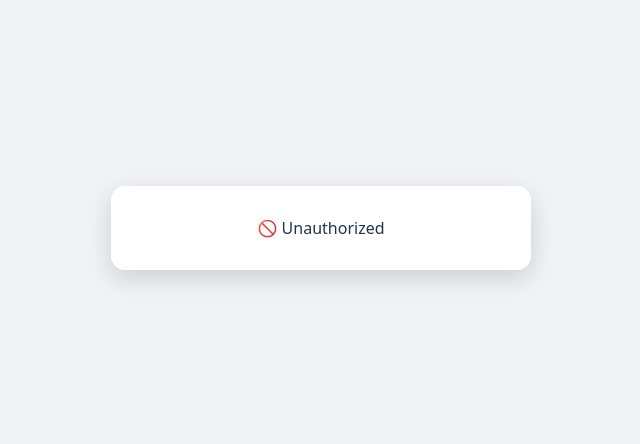
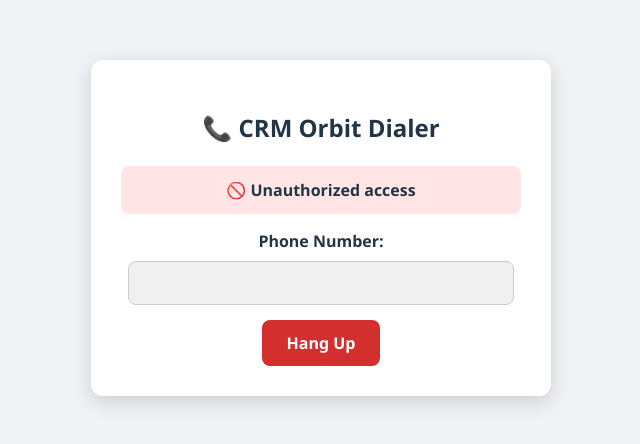
Before and after one commit to rekksu/twilio-inbound, a React (Vite) app: page / in a window 1280 px wide. Shown: the part 172-616 px from the top of the page, without its empty margins (319-959 px from the left). Built offline with nearby package versions, Linux system fonts and the light colour scheme.

Commit message:
stable 13.0

```diff
--- a/src/App.jsx
+++ b/src/App.jsx
@@ -1,39 +1,84 @@
-import React, { useEffect, useRef, useState } from "react";
+import React, { useState, useEffect, useRef } from "react";
 import { Device } from "@twilio/voice-sdk";
 
-const TOKEN_URL =
+const CLOUD_FUNCTION_URL =
   "https://us-central1-vertexifycx-orbit.cloudfunctions.net/getVoiceToken";
 const CALL_LOG_FUNCTION_URL =
   "https://us-central1-vertexifycx-orbit.cloudfunctions.net/createCallLog";
 const VERIFY_ACCESS_URL =
   "https://us-central1-vertexifycx-orbit.cloudfunctions.net/verifyDialerAccess";
 
-export default function InboundAgent() {
-  const deviceRef = useRef(null);
-  const callRef = useRef(null);
-  const audioRef = useRef(null);
-  const startedAtRef = useRef(null);
-  const savedRef = useRef(false);
-  const orgIdRef = useRef(null);
-
-  const [status, setStatus] = useState("Initializing…");
-  const [incoming, setIncoming] = useState(false);
-  const [inCall, setInCall] = useState(false);
-  const [duration, setDuration] = useState(0);
-  const [audioEnabled, setAudioEnabled] = useState(false);
+export default function App() {
+  const [status, setStatus] = useState("Initializing...");
+  const [phoneNumber, setPhoneNumber] = useState("");
+  const [isHangupEnabled, setIsHangupEnabled] = useState(false);
+  const [callDuration, setCallDuration] = useState(0);
   const [micMuted, setMicMuted] = useState(false);
 
   // 🔐 auth states
   const [authorized, setAuthorized] = useState(false);
   const [authChecked, setAuthChecked] = useState(false);
 
-  /* ---------------- VERIFY ACCESS ---------------- */
+  const deviceRef = useRef(null);
+  const callRef = useRef(null);
+  const timerRef = useRef(null);
+  const startedAtRef = useRef(null);
+
+  // ✅ refs
+  const customerIdRef = useRef(null);
+  const orgIdRef = useRef(null);
+  const hasSavedRef = useRef(false);
+
+  const formatPhoneNumber = (num) => {
+    let cleaned = num.replace(/[\s\-\(\)]/g, "");
+    if (!cleaned.startsWith("+")) cleaned = "+" + cleaned;
+    return cleaned;
+  };
+
+  const saveCallLog = async (statusStr, reason, duration, start, end, to) => {
+    if (!to || !statusStr || hasSavedRef.current) return;
+    hasSavedRef.current = true;
+
+    await fetch(CALL_LOG_FUNCTION_URL, {
+      method: "POST",
+      headers: { "Content-Type": "application/json" },
+      body: JSON.stringify({
+        to: formatPhoneNumber(to),
+        status: statusStr,
+        reason,
+        customerId: customerIdRef.current,
+        orgId: orgIdRef.current,
+        startedAt: start ? new Date(start).toISOString() : null,
+        endedAt: end ? new Date(end).toISOString() : null,
+        durationSeconds: duration,
+      }),
+    });
+  };
+
+  const startTimer = () => {
+    timerRef.current = setInterval(() => {
+      setCallDuration(
+        Math.floor((Date.now() - startedAtRef.current) / 1000)
+      );
+    }, 1000);
+  };
+
+  const stopTimer = () => {
+    if (timerRef.current) clearInterval(timerRef.current);
+  };
+
+  /* =========================
+     🔐 VERIFY ACCESS FIRST
+     ========================= */
   useEffect(() => {
     const verifyAccess = async () => {
       const params = new URLSearchParams(window.location.search);
       const accessKey = params.get("accessKey");
 
-      orgIdRef.current = params.get("orgid");
+      const to = params.get("to");
+      customerIdRef.current = params.get("customerId");
+
+      setPhoneNumber(to || "");
 
       if (!accessKey) {
         setStatus("🚫 Unauthorized access");
@@ -69,136 +114,79 @@ export default function InboundAgent() {
     verifyAccess();
   }, []);
 
-  /* ---------------- ENABLE AUDIO & INIT DEVICE ---------------- */
-  const enableAudio = () => {
-    setAudioEnabled(true);
-    if (authChecked && authorized) initDevice();
-  };
+  /* =========================
+     📞 INIT CALL (ONLY IF AUTH)
+     ========================= */
+  useEffect(() => {
+    if (!authChecked || !authorized) return;
 
-  const initDevice = async () => {
-    try {
-      const stream = await navigator.mediaDevices.getUserMedia({ audio: true });
-      stream.getTracks().forEach((t) => t.stop());
+    const params = new URLSearchParams(window.location.search);
+    const to = params.get("to");
 
-      audioRef.current = new Audio();
-      audioRef.current.autoplay = true;
+    if (!to) {
+      setStatus("❌ Missing phone number");
+      return;
+    }
 
-      const res = await fetch(`${TOKEN_URL}?identity=agent`);
-      const { token } = await res.json();
+    const initCall = async () => {
+      setStatus("Fetching token...");
 
-      const device = new Device(token, {
-        enableRingingState: true,
-        closeProtection: true,
+      const tokenRes = await fetch(`${CLOUD_FUNCTION_URL}?identity=agent`);
+      const { token } = await tokenRes.json();
+
+      const device = new Device(token, { enableRingingState: true });
+      deviceRef.current = device;
+
+      setStatus("Dialing...");
+
+      const call = await device.connect({
+        params: { To: formatPhoneNumber(to) },
       });
 
-      deviceRef.current = device;
-      device.audio.incoming(audioRef.current);
+      callRef.current = call;
+      setIsHangupEnabled(true);
 
-      device.on("incoming", (call) => {
-        savedRef.current = false;
-        callRef.current = call;
-        setIncoming(true);
-        setStatus("📞 Incoming call");
+      call.on("ringing", () => setStatus("📞 Ringing..."));
+
+      call.on("accept", () => {
+        startedAtRef.current = Date.now();
+        startTimer();
+        setStatus("✅ Connected!");
+      });
 
       call.on("disconnect", () => {
-          saveCall(
-            "ended",
-            null,
-            call.parameters.From,
-            startedAtRef.current,
-            Date.now()
-          );
-          startedAtRef.current = null;
-          setInCall(false);
-          setIncoming(false);
+        stopTimer();
+        const end = Date.now();
+        const dur = startedAtRef.current
+          ? Math.floor((end - startedAtRef.current) / 1000)
+          : 0;
+
+        saveCallLog("ended", null, dur, startedAtRef.current, end, to);
+        setIsHangupEnabled(false);
         setMicMuted(false);
-          setStatus("✅ Ready for inbound calls");
+        setStatus("📴 Call ended");
       });
 
       call.on("error", (err) => {
-          saveCall(
-            "failed",
-            err.message,
-            call.parameters.From,
-            startedAtRef.current,
-            Date.now()
-          );
-          setInCall(false);
-          setIncoming(false);
+        stopTimer();
+        const end = Date.now();
+        const dur = startedAtRef.current
+          ? Math.floor((end - startedAtRef.current) / 1000)
+          : 0;
+
+        saveCallLog("failed", err.message, dur, startedAtRef.current, end, to);
+        setIsHangupEnabled(false);
         setMicMuted(false);
-          setStatus("✅ Ready for inbound calls");
-        });
-      });
-
-      await device.register();
-      setStatus("✅ Ready for inbound calls");
-    } catch (err) {
-      console.error(err);
-      setStatus("❌ Init failed");
-    }
-  };
-
-  /* ---------------- TIMER ---------------- */
-  useEffect(() => {
-    let timer;
-    if (inCall && startedAtRef.current) {
-      timer = setInterval(() => {
-        setDuration(Math.floor((Date.now() - startedAtRef.current) / 1000));
-      }, 1000);
-    }
-    return () => clearInterval(timer);
-  }, [inCall]);
-
-  /* ---------------- SAVE CALL ---------------- */
-  const saveCall = async (status, reason, from, start, end) => {
-    if (savedRef.current) return;
-    savedRef.current = true;
-
-    await fetch(CALL_LOG_FUNCTION_URL, {
-      method: "POST",
-      headers: { "Content-Type": "application/json" },
-      body: JSON.stringify({
-        to: from,
-        status,
-        reason,
-        direction: "inbound",
-        startedAt: start ? new Date(start).toISOString() : null,
-        endedAt: end ? new Date(end).toISOString() : null,
-        durationSeconds: start && end ? Math.floor((end - start) / 1000) : 0,
-        orgId: orgIdRef.current,
-      }),
+        setStatus("❌ Call failed");
       });
     };
 
-  /* ---------------- ACTIONS ---------------- */
-  const acceptCall = () => {
-    if (!callRef.current) return;
-    startedAtRef.current = Date.now();
-    callRef.current.accept();
-    setIncoming(false);
-    setInCall(true);
-    setStatus("✅ Connected");
-  };
+    initCall();
+  }, [authChecked, authorized]);
 
-  const rejectCall = () => {
-    if (!callRef.current) return;
-    saveCall(
-      "rejected",
-      "Agent rejected",
-      callRef.current.parameters.From,
-      null,
-      Date.now()
-    );
-    callRef.current.reject();
-    setIncoming(false);
-    setStatus("✅ Ready for inbound calls");
-  };
-
-  const hangupCall = () => {
-    if (!callRef.current) return;
-    callRef.current.disconnect();
-    setInCall(false);
-    setStatus("✅ Ready for inbound calls");
+  const hangup = () => {
+    callRef.current?.disconnect();
+    setIsHangupEnabled(false);
   };
 
   const toggleMic = () => {
@@ -208,171 +196,114 @@ export default function InboundAgent() {
     setMicMuted(next);
   };
 
-  /* ---------------- UI ---------------- */
-  if (!authChecked) {
+  /* ---------- UI STYLES (UNCHANGED) ---------- */
+  const containerStyle = {
+    height: "100vh",
+    width: "100vw",
+    display: "flex",
+    justifyContent: "center",
+    alignItems: "center",
+    background: "#f0f2f5",
+  };
+
+  const cardStyle = {
+    width: 400,
+    padding: 30,
+    borderRadius: 12,
+    boxShadow: "0 6px 20px rgba(0,0,0,0.15)",
+    background: "#fff",
+    textAlign: "center",
+    fontFamily: "Segoe UI, sans-serif",
+  };
+
+  const statusStyle = {
+    padding: 12,
+    borderRadius: 8,
+    margin: "15px 0",
+    fontWeight: "bold",
+    background:
+      status.includes("❌") || status.includes("🚫")
+        ? "#ffe5e5"
+        : status.includes("✅")
+        ? "#e5ffe5"
+        : "#e0e0e0",
+  };
+
+  const inputStyle = {
+    padding: 12,
+    width: "90%",
+    borderRadius: 8,
+    border: "1px solid #ccc",
+    fontSize: 16,
+    marginBottom: 15,
+    backgroundColor: "#f0f0f0",
+    color: "#555",
+  };
+
+  const hangupButtonStyle = {
+    padding: "12px 25px",
+    borderRadius: 8,
+    border: "none",
+    cursor: "pointer",
+    fontWeight: "bold",
+    fontSize: 16,
+    background: "#d32f2f",
+    color: "#fff",
+  };
+
+  const micOnStyle = {
+    padding: "12px 20px",
+    borderRadius: 8,
+    border: "none",
+    fontWeight: "bold",
+    background: "#2e7d32",
+    color: "#fff",
+    cursor: "pointer",
+    marginRight: 10,
+  };
+
+  const micOffStyle = {
+    ...micOnStyle,
+    background: "#d32f2f",
+  };
+
+  /* ---------- UI (UNCHANGED) ---------- */
   return (
-      <div style={styles.container}>
-        <div style={styles.card}>🔐 Verifying access…</div>
-      </div>
-    );
-  }
+    <div style={containerStyle}>
+      <div style={cardStyle}>
+        <h2>📞 CRM Orbit Dialer</h2>
 
-  if (!authorized) {
-    return (
-      <div style={styles.container}>
-        <div style={styles.card}>🚫 Unauthorized</div>
-      </div>
-    );
-  }
+        <div style={statusStyle}>{status}</div>
 
-  return (
-    <div style={styles.container}>
-      {!audioEnabled && (
-        <div style={styles.modal}>
-          <div style={styles.modalContent}>
-            <p>🎧 Please enable audio to receive calls</p>
-            <button style={styles.enableButton} onClick={enableAudio}>
-              Enable Audio
-            </button>
-          </div>
-        </div>
+        <label style={{ fontWeight: "bold", marginBottom: 8, display: "block" }}>
+          Phone Number:
+        </label>
+
+        <input type="text" value={phoneNumber} readOnly style={inputStyle} />
+
+        {isHangupEnabled && (
+          <p style={{ fontWeight: "bold" }}>
+            ⏱ Duration: {callDuration}s
+          </p>
         )}
 
-      <div style={styles.card}>
-        <h2 style={styles.title}>📞 Inbound Agent</h2>
-
-        <div style={styles.status}>{status}</div>
-
-        {incoming && (
-          <div style={styles.actions}>
-            <button style={styles.accept} onClick={acceptCall}>
-              Accept
-            </button>
-            <button style={styles.reject} onClick={rejectCall}>
-              Reject
-            </button>
-          </div>
-        )}
-
-        {inCall && (
-          <>
-            <div style={styles.actions}>
+        {isHangupEnabled && (
           <button
-                style={micMuted ? styles.micOff : styles.micOn}
+            style={micMuted ? micOffStyle : micOnStyle}
             onClick={toggleMic}
           >
             {micMuted ? "Mic Off" : "Mic On"}
           </button>
+        )}
 
-              <button style={styles.reject} onClick={hangupCall}>
+        <button
+          style={hangupButtonStyle}
+          onClick={hangup}
+          disabled={!isHangupEnabled}
+        >
           Hang Up
         </button>
-            </div>
-
-            <p style={styles.timer}>⏱ {duration}s</p>
-          </>
-        )}
       </div>
     </div>
   );
 }
-
-/* ---------------- STYLES (UNCHANGED) ---------------- */
-const styles = {
-  container: {
-    position: "fixed",
-    inset: 0,
-    display: "flex",
-    alignItems: "center",
-    justifyContent: "center",
-    background: "#f0f2f5",
-  },
-  card: {
-    width: 360,
-    padding: 30,
-    borderRadius: 14,
-    background: "#fff",
-    boxShadow: "0 8px 24px rgba(0,0,0,.15)",
-    textAlign: "center",
-    zIndex: 1,
-  },
-  title: { marginBottom: 12 },
-  status: {
-    padding: 12,
-    borderRadius: 8,
-    background: "#e0e0e0",
-    fontWeight: "bold",
-    marginBottom: 15,
-  },
-  actions: {
-    display: "flex",
-    justifyContent: "center",
-    gap: 12,
-    flexWrap: "wrap",
-  },
-  accept: {
-    background: "#2e7d32",
-    color: "#fff",
-    padding: "10px 16px",
-    border: "none",
-    borderRadius: 8,
-    fontWeight: "bold",
-    cursor: "pointer",
-  },
-  reject: {
-    background: "#d32f2f",
-    color: "#fff",
-    padding: "10px 16px",
-    border: "none",
-    borderRadius: 8,
-    fontWeight: "bold",
-    cursor: "pointer",
-  },
-  micOn: {
-    background: "#2e7d32",
-    color: "#fff",
-    padding: "10px 16px",
-    border: "none",
-    borderRadius: 8,
-    fontWeight: "bold",
-    cursor: "pointer",
-  },
-  micOff: {
-    background: "#d32f2f",
-    color: "#fff",
-    padding: "10px 16px",
-    border: "none",
-    borderRadius: 8,
-    fontWeight: "bold",
-    cursor: "pointer",
-  },
-  timer: {
-    marginTop: 12,
-    fontWeight: "bold",
-  },
-  modal: {
-    position: "fixed",
-    inset: 0,
-    background: "rgba(0,0,0,0.4)",
-    display: "flex",
-    justifyContent: "center",
-    alignItems: "center",
-    zIndex: 10,
-  },
-  modalContent: {
-    background: "#fff",
-    padding: 30,
-    borderRadius: 14,
-    textAlign: "center",
-  },
-  enableButton: {
-    marginTop: 15,
-    padding: "10px 20px",
-    borderRadius: 8,
-    border: "none",
-    fontWeight: "bold",
-    background: "#1976d2",
-    color: "#fff",
-    cursor: "pointer",
-  },
-};
```
Lines whose indentation alone changed are shown as unchanged.
